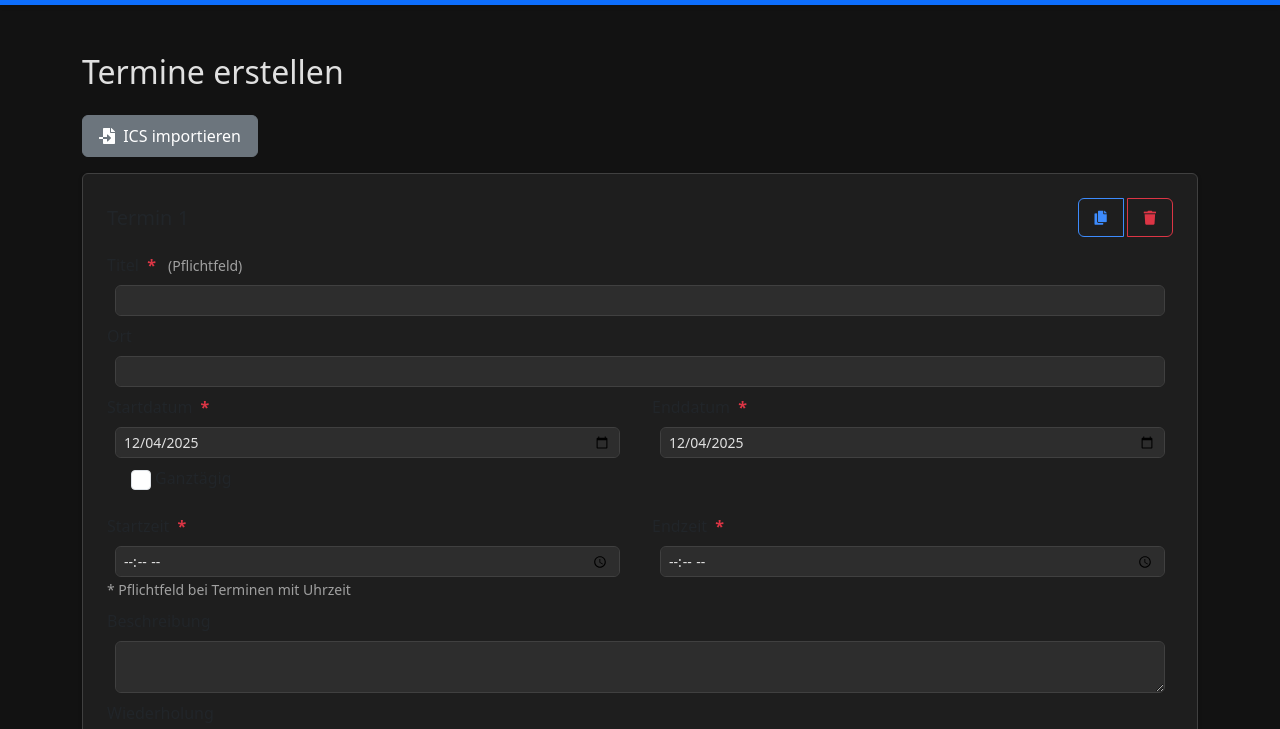
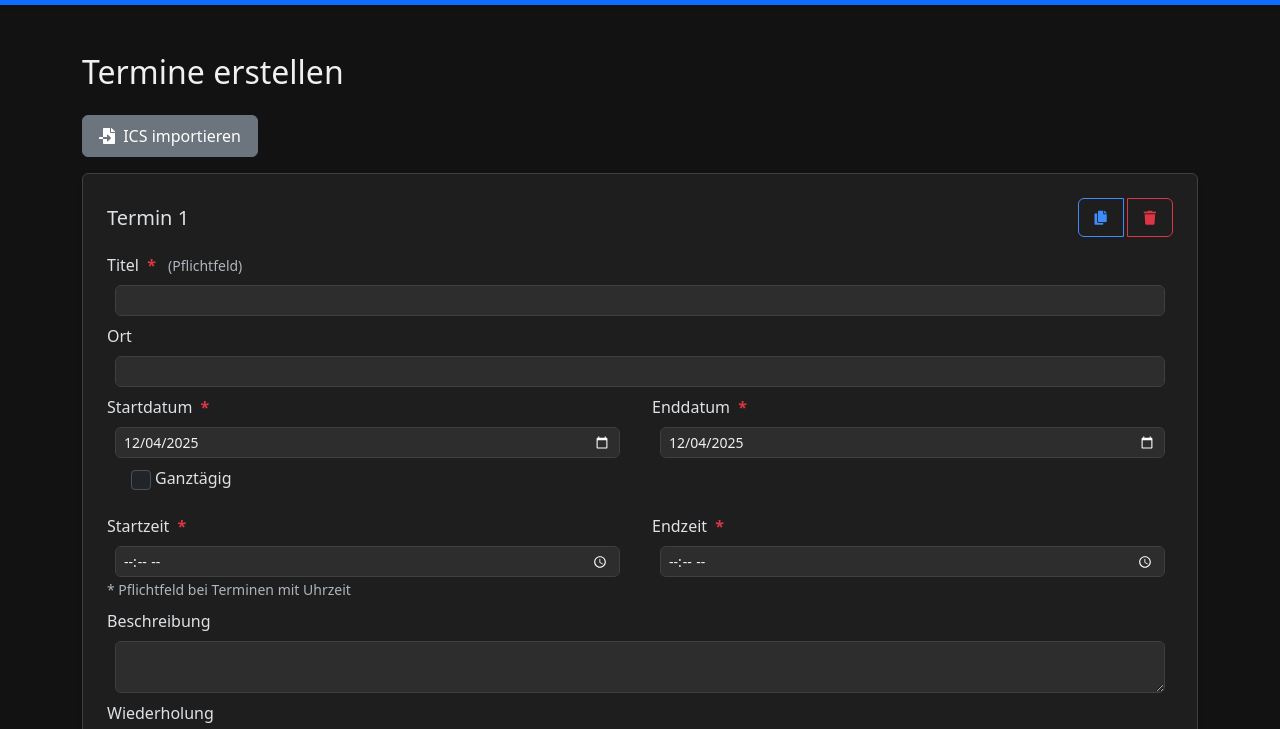
Before and after one commit to Schello805/ICS-Generator-Web, a plain HTML site: page generator.html in a window 1280 px wide. Both pictures are taken after a click on the button 606 px from the left and 28 px from the top of the page. Shown: the part 51-780 px from the top of the page. Drawn offline with nearby package versions, Linux system fonts and the light colour scheme.

Commit message:
v2.3: Improve Dark Mode Contrast & Enable Bootstrap Dark Theme

```diff
--- a/js/components.js
+++ b/js/components.js
@@ -103,6 +103,7 @@ function initializeTheme() {
 
     function setTheme(theme) {
         html.setAttribute('data-theme', theme);
+        html.setAttribute('data-bs-theme', theme);
         localStorage.setItem('theme', theme);
 
         // Icon aktualisieren
--- a/styles.css
+++ b/styles.css
@@ -76,8 +76,8 @@
     --bg-body: #121212;
     --bg-card: #1e1e1e;
     --bg-input: #2d2d2d;
-    --text-main: #e0e0e0;
-    --text-muted: #a0a0a0;
+    --text-main: #f0f0f0;
+    --text-muted: #adb5bd;
     --border-color: #404040;
     --shadow-sm: 0 2px 4px rgba(0, 0, 0, 0.2);
     --shadow-md: 0 4px 8px rgba(0, 0, 0, 0.4);
@@ -98,6 +98,36 @@ body {
     background-color: var(--bg-body);
     color: var(--text-main);
     transition: background-color var(--transition-speed), color var(--transition-speed);
+}
+
+h1,
+h2,
+h3,
+h4,
+h5,
+h6 {
+    color: var(--text-main);
+}
+
+a {
+    color: var(--primary-color);
+}
+
+a:hover {
+    color: var(--primary-hover);
+}
+
+/* Placeholder Contrast */
+::placeholder {
+    color: var(--text-muted) !important;
+    opacity: 1;
+}
+
+/* Input Text Contrast */
+input,
+select,
+textarea {
+    color: var(--text-main) !important;
 }
 
 /* Card-Styling */
```
